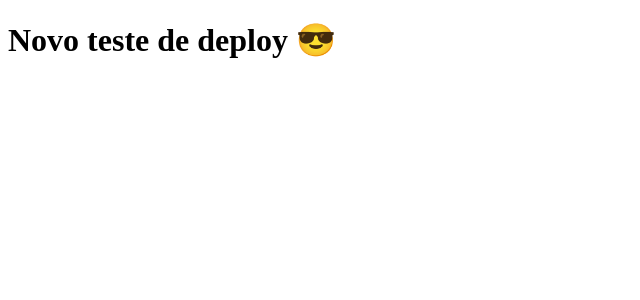
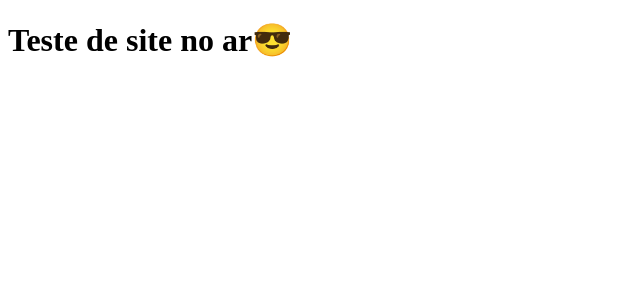
Before and after one commit to MatheusArnou/clone-tabnews, a Next.js app: page / in a window 1280 px wide. Shown: the top 300 px of the page, without its empty margins (0-640 px from the left). Built offline with nearby package versions, Linux system fonts and the light colour scheme.

Commit message:
Novo teste pagina no ar

```diff
--- a/pages/index.js
+++ b/pages/index.js
@@ -1,5 +1,4 @@
 function Home() {
-  return <h1>Novo teste de deploy 😎</h1>;
-  return <h2>Teste de site no ar😎</h2>;
+  return <h1>Teste de site no ar😎</h1>;
 }
 export default Home;
```
